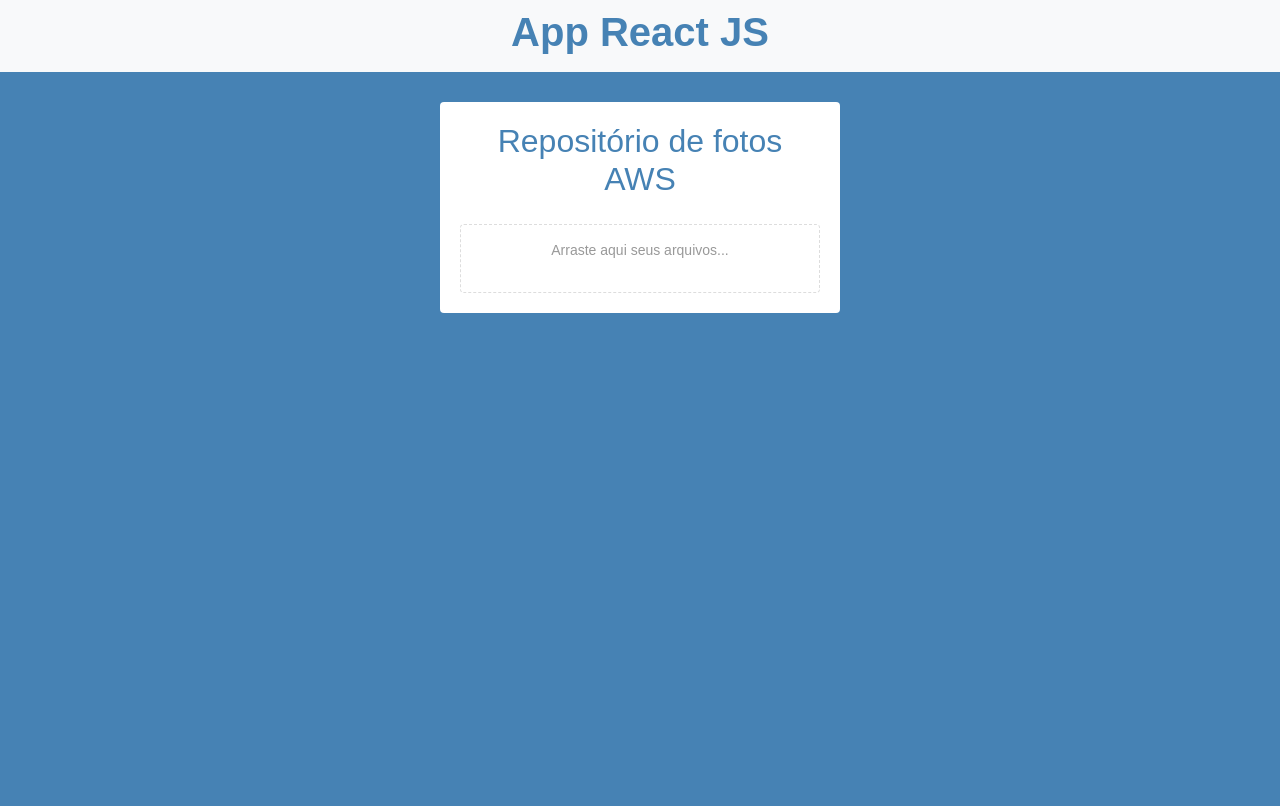
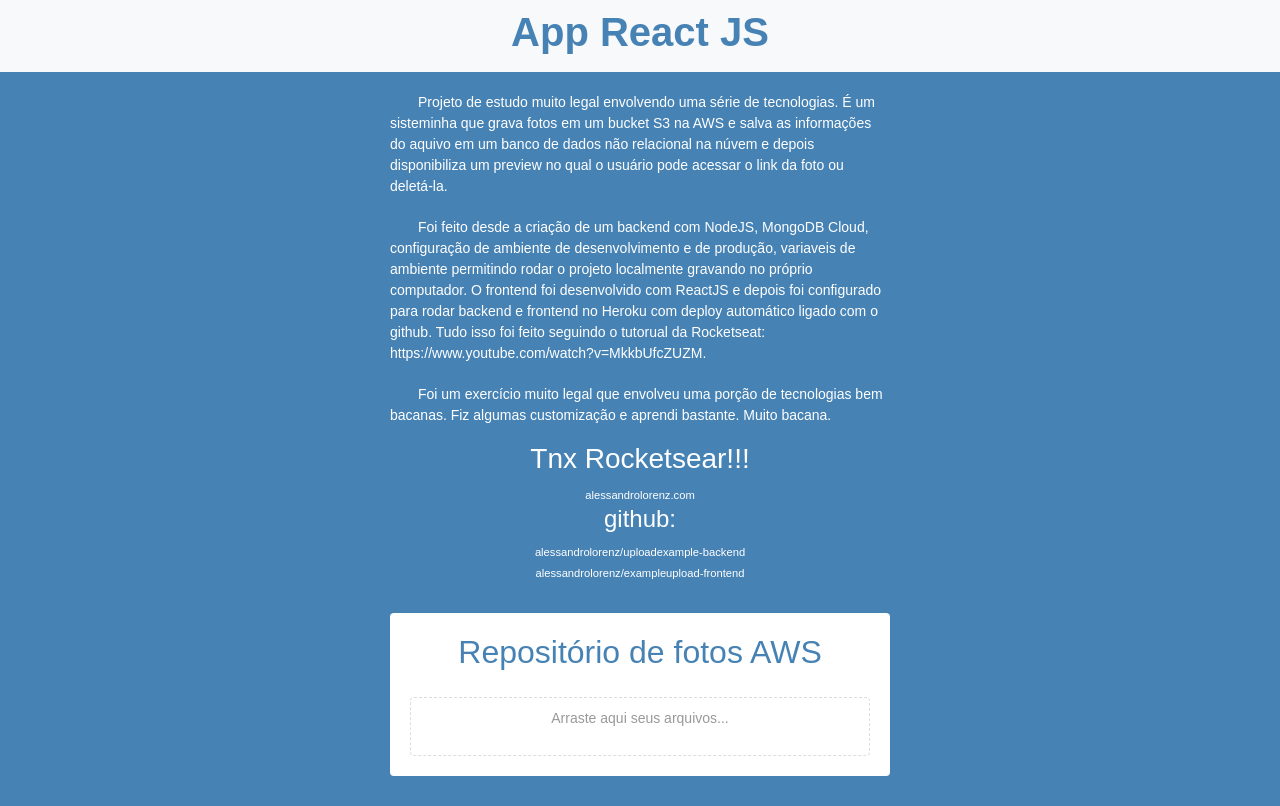
Before and after one commit to alessandrolorenz/exampleupload-frontend, a React (Create React App) app: page / in a window 1280 px wide. Built offline with nearby package versions, Linux system fonts and the light colour scheme; no server answers.

Commit message:
Melhorias e apresentação

```diff
--- a/src/App.js
+++ b/src/App.js
@@ -3,7 +3,8 @@
 import filesize from 'filesize';
 
 import 'bootstrap/dist/css/bootstrap.css';
-import Header from './components/Header'
+import Header from './components/Header';
+import Text01 from './components/Text01';
 
 import api from './services/api'
 
@@ -111,6 +112,7 @@
     <>
       <Header/>
     <Container>
+      <Text01 />
       <Content>
       <div>
         <h2>Repositório de fotos AWS</h2>
--- /dev/null
+++ b/src/components/Text01/index.js
@@ -0,0 +1,19 @@
+import React, { Component } from 'react';
+
+import { Paragraph, Content } from './styles';
+
+export default class Text01 extends Component {
+  render() {
+    return (
+    <Content>
+    <Paragraph>Projeto de estudo muito legal envolvendo uma série de tecnologias. É um sisteminha que grava fotos em um bucket S3 na AWS e salva as informações do aquivo em um banco de dados não relacional na núvem e depois disponibiliza um preview no qual o usuário pode acessar o link da foto ou deletá-la. </Paragraph>
+    <Paragraph>Foi feito desde a criação de um backend com NodeJS, MongoDB Cloud, configuração de ambiente de desenvolvimento e de produção, variaveis de ambiente permitindo rodar o projeto localmente gravando no próprio computador.  O frontend foi desenvolvido com ReactJS e depois foi configurado para rodar backend e frontend no Heroku com deploy automático ligado com o github. Tudo isso foi feito seguindo o tutorual da Rocketseat: <a href="https://www.youtube.com/watch?v=MkkbUfcZUZM">https://www.youtube.com/watch?v=MkkbUfcZUZM</a>.</Paragraph>
+    <Paragraph>Foi um exercício muito legal que envolveu uma porção de tecnologias bem bacanas. Fiz algumas customização e aprendi bastante. Muito bacana. </Paragraph>
+    <h3>Tnx Rocketsear!!!</h3>
+    <small><a href="alessandrolorenz.com">alessandrolorenz.com</a><br></br></small>
+    <small><h4>github: </h4><a href="https://github.com/alessandrolorenz/uploadexample-backend">alessandrolorenz/uploadexample-backend</a><br></br></small>
+    <small><a href="https://github.com/alessandrolorenz/exampleupload-frontend">alessandrolorenz/exampleupload-frontend</a></small>
+    </Content>
+    )
+  }
+}
--- /dev/null
+++ b/src/components/Text01/styles.js
@@ -0,0 +1,21 @@
+import styled from 'styled-components';
+
+export const Paragraph = styled.p`
+    margin-top: 20px;
+    color: #fff;
+    width: 100%;
+    max-width: 500px;
+    text-indent: 2em;
+    text-align: left;
+
+`;
+
+export const Content = styled.div`
+    color: #fff;
+    text-align: center;
+
+    a {
+      color: #fff;
+    }
+
+`;
--- a/src/components/Uploads/styles.js
+++ b/src/components/Uploads/styles.js
@@ -33,5 +33,5 @@
   color: ${props => messageColors[props.type || "default"]};
   justify-content: center;
   align-items: center;
-  padding: 15px 0;
+  padding: 10px 0;
 `;
--- a/src/styles.js
+++ b/src/styles.js
@@ -4,14 +4,16 @@
 /* tudo centralizado */
   height: 100%;
   display: flex;
+  flex-direction: column;
   justify-content: center;
   align-items: center;
+
 `;
 
 export const Content = styled.div `
 /* tudo centralizado */
   width: 100%;
-  max-width: 400px;
+  max-width: 500px;
   margin: 30px;
   background: #FFF;
   border-radius: 4px;
```
